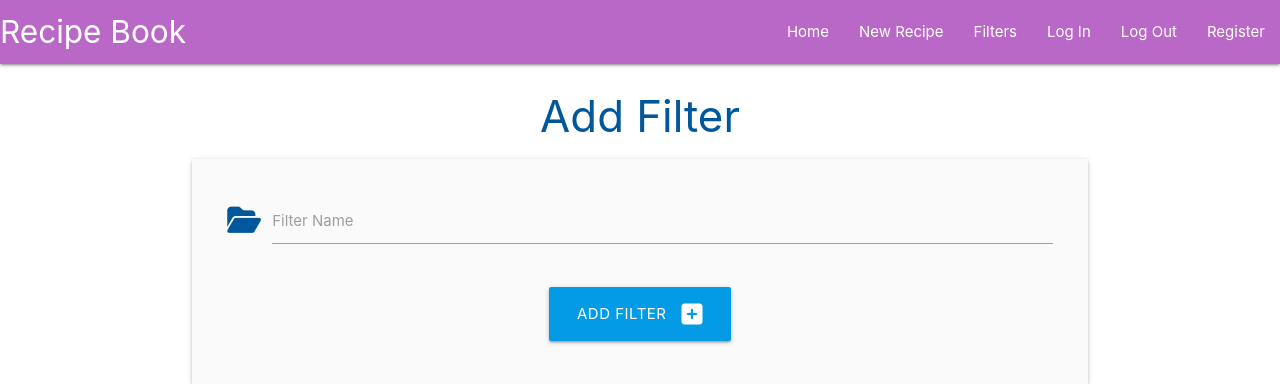
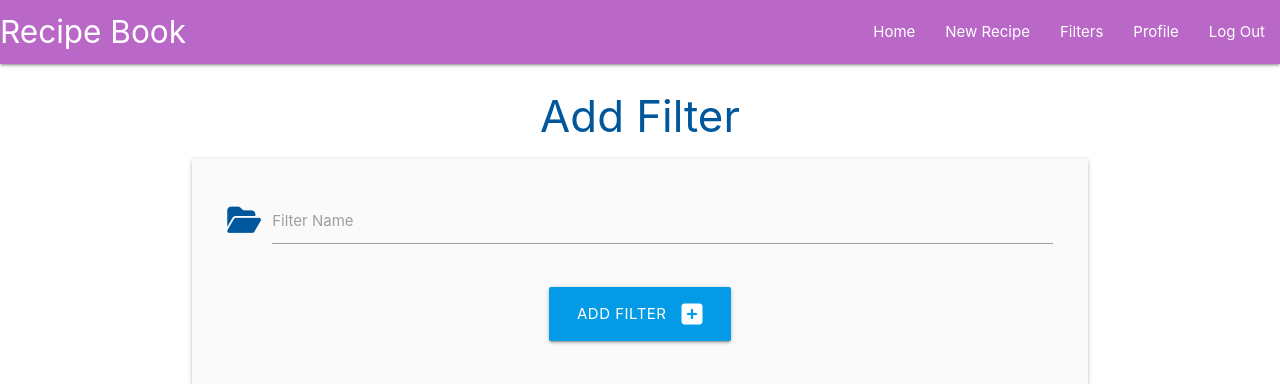
Before and after one commit to SLeighton-dot-com/Recipe-Database, a Flask app: page /add_filter in a window 1280 px wide. Shown: the top 384 px of the page. Run offline with Flask 3, Linux system fonts and the light colour scheme; the visitor is signed in with stand-in values (Sample User, id 1); some libraries are stand-ins or nearby versions.

Commit message:
base.html:Added new nav links and session validation

```diff
--- a/recipes/templates/base.html
+++ b/recipes/templates/base.html
@@ -20,22 +20,30 @@
                     <a href="#" data-target="mobile-demo" class="sidenav-trigger"><i class="fas fa-bars"></i></a>
                     <ul class="right hide-on-med-and-down">
                         <li><a href="{{ url_for('home') }}">Home</a></li>
+                        {% if session.user %}
                             <li><a href="{{ url_for('add_recipe') }}">New Recipe</a></li>
                             <li><a href="{{ url_for('filters') }}">Filters</a></li>
+                            <li><a href="{{ url_for('profile', username=session['user']) }}">Profile</a></li>
+                            <li><a href="{{ url_for('logout') }}">Log Out</a></li>
+                        {% else %}
                             <li><a href="{{ url_for('login') }}">Log In</a></li>
-                        <li><a href="#">Log Out</a></li>
                             <li><a href="{{ url_for('register') }}">Register</a></li>
+                        {% endif %}
                     </ul>
                 </div>
             </nav>
 
             <ul class="sidenav" id="mobile-demo">
                 <li><a href="{{ url_for('home') }}">Home</a></li>
+                {% if session.user %}
                     <li><a href="{{ url_for('add_recipe') }}">New Recipe</a></li>
                     <li><a href="{{ url_for('filters') }}">Filters</a></li>
+                    <li><a href="{{ url_for('profile', username=session['user']) }}">Profile</a></li>
+                    <li><a href="{{ url_for('logout') }}">Log Out</a></li>
+                {% else %}
                     <li><a href="{{ url_for('login') }}">Log In</a></li>
-                <li><a href="#">Log Out</a></li>
                     <li><a href="{{ url_for('register') }}">Register</a></li>
+                {% endif %}
             </ul>
         </header>
 
```
Lines whose indentation alone changed are shown as unchanged.
